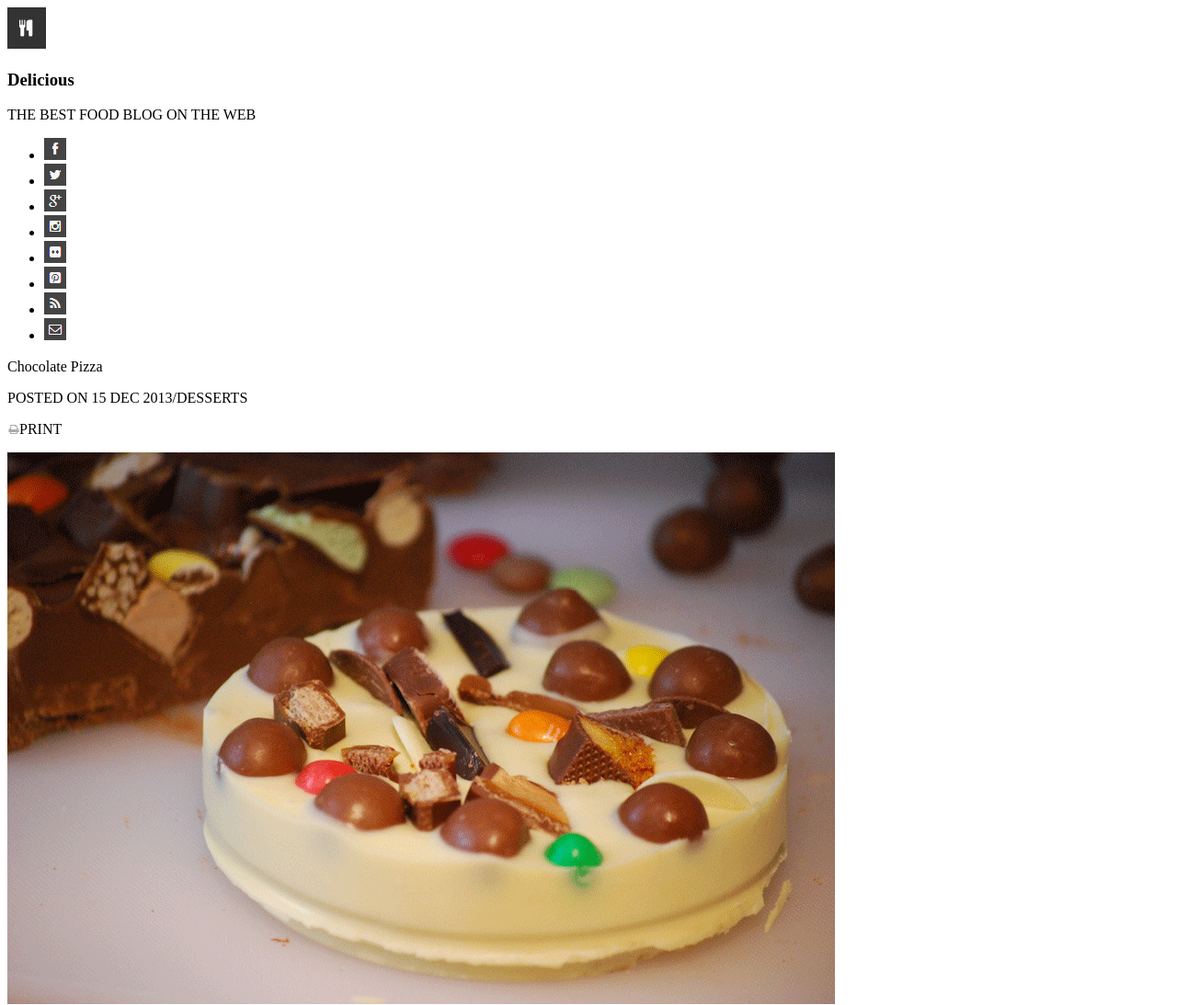
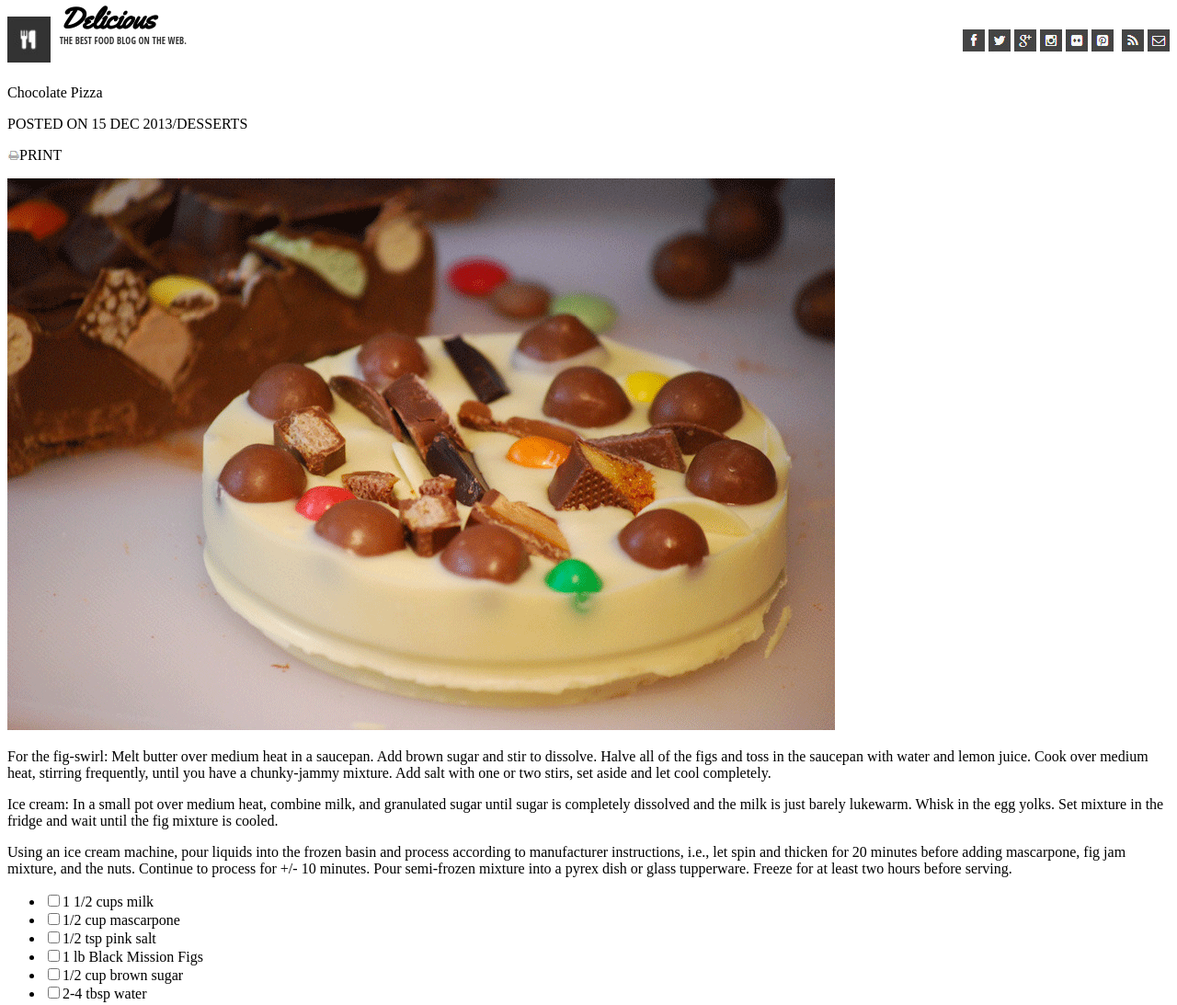
Before and after one commit to Seon2020/ChocolatePizzaPage, a plain HTML site: page index.html in a window 1280 px wide. Shown: the top 1093 px of the page at 92% size. Drawn offline with Linux system fonts and the light colour scheme.

Commit message:
CSS for header
Add CSS for header and modify HTML

```diff
--- a/index.html
+++ b/index.html
@@ -4,6 +4,7 @@
    <meta charset="utf-8">
    <title>Chocolate Pizza</title>
    <link href="style.css" type="text/css" rel="stylesheet">
+   <link rel="stylesheet" type="text/css" href="//fonts.googleapis.com/css?family=Yellowtail"/>
    <link href="https://fonts.googleapis.com/css?family=Handlee|Open+Sans|Poiret+One" rel="stylesheet">
   </head>
   <body>
@@ -11,18 +12,20 @@
       <header>
         <div id="headerLeft">
           <img class="forkAndKnife" src="assets/logo.png" alt="Fork and Knife Logo" />
-          <h3 id="delicious">Delicious</h3>
-          <p id="bestFood">THE BEST FOOD BLOG ON THE WEB</p>
+          <div id="titleContain">
+           <h3 id="delicious">Delicious</h3> <br/>
+           <p id="bestFood">THE BEST FOOD BLOG ON THE WEB.</p>
+          </div>
         </div>
         <ul>
-          <li><a href="https://www.facebook.com"><img src="assets/fb-icon.png" alt ="facebook"/></a></li>
-          <li><a href="https://www.twitter.com"><img src="assets/twit-icon.png" alt ="twitter" /></a></li>
-          <li><a href="https://www.plus.google.com"><img src="assets/gp-icon.png" alt ="google"/></a></li>
-          <li><a href="https://www.instagram.com"><img src="assets/insta-icon.png" alt ="instagram"/></a></li>
-          <li><a href="https://www.flickr.com"><img src="assets/flic-icon.png" alt ="flickr" /></a></li>
-          <li><a href="https://www.pinterest.com"><img src="assets/pint-icon.png" alt ="pinterest" /></a></li>
-          <li><a href="#"><img src="assets/rss-icon.png" alt ="rss" /></a></li>
-          <li><a href="#"><img src="assets/mail-icon.png" alt ="mail" /></a></li>
+          <li class="headIcons"><a href="https://www.facebook.com"><img src="assets/fb-icon.png" alt ="facebook"/></a></li>
+          <li class="headIcons"><a href="https://www.twitter.com"><img src="assets/twit-icon.png" alt ="twitter" /></a></li>
+          <li class="headIcons"><a href="https://www.plus.google.com"><img src="assets/gp-icon.png" alt ="google"/></a></li>
+          <li class="headIcons"><a href="https://www.instagram.com"><img src="assets/insta-icon.png" alt ="instagram"/></a></li>
+          <li class="headIcons"><a href="https://www.flickr.com"><img src="assets/flic-icon.png" alt ="flickr" /></a></li>
+          <li class="headIcons"><a href="https://www.pinterest.com"><img src="assets/pint-icon.png" alt ="pinterest" /></a></li>
+          <li id="listSpace" class="headIcons"><a href="#"><img src="assets/rss-icon.png" alt ="rss" /></a></li>
+          <li class="headIcons"><a href="#"><img src="assets/mail-icon.png" alt ="mail" /></a></li>
         </ul>
       </header>
       <div id="borderTop"></div>
--- a/style.css
+++ b/style.css
@@ -0,0 +1,42 @@
+body {
+  background-color: white;
+  color: black;
+}
+header {
+  width: 100%;
+  height: 75%;
+  margin-bottom: 40px;
+}
+#delicious {
+  font-family: 'Yellowtail', cursive;
+  font-weight: bold;
+  font-size: xx-large;
+}
+#bestFood {
+  font-family: 'Open Sans Condensed', sans-serif;
+  letter-spacing: .1px;
+  font-size: x-small;
+  opacity: 0.8;
+}
+#delicious, #bestFood {
+  display: inline;
+  margin-left: 10px;
+  vertical-align: middle;
+  line-height: .8;
+}
+.forkAndKnife {
+  float: left;
+  margin-top: 10px;
+  height: 50px;
+}
+header ul {
+  float: right;
+  margin-top: -20px;
+}
+.headIcons {
+  display: inline;
+  vertical-align: middle;
+}
+#listSpace {
+  margin-left: 5px;
+}
```
